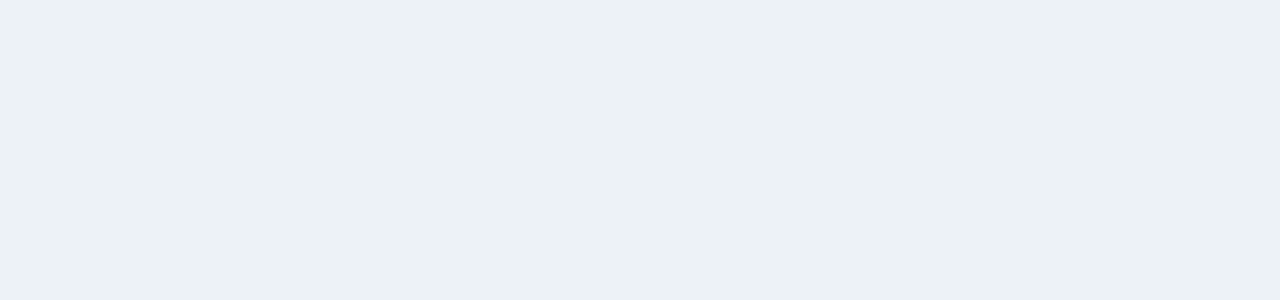
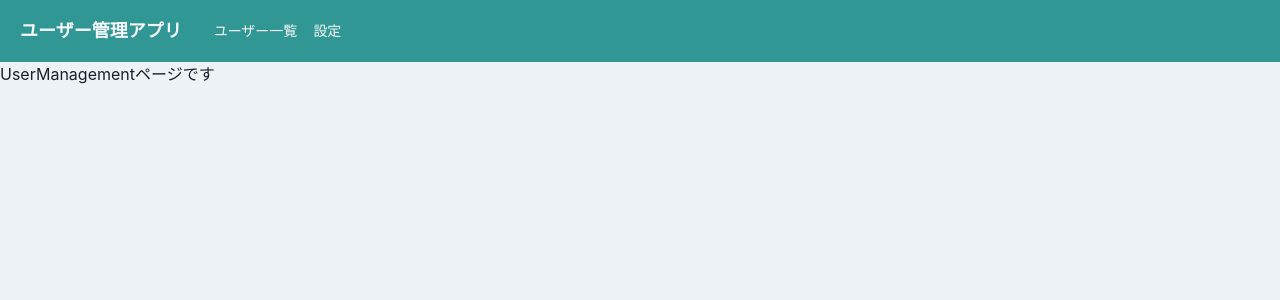
Before and after one commit to atsumu22/react-my-first-ts, a React (Create React App) app: page /home/user_management in a window 1280 px wide. Shown: the top 300 px of the page. Built offline with nearby package versions, Linux system fonts and the light colour scheme.

Commit message:
set navbar visual

```diff
--- a/package.json
+++ b/package.json
@@ -3,6 +3,7 @@
   "version": "0.1.0",
   "private": true,
   "dependencies": {
+    "@chakra-ui/icons": "^2.0.19",
     "@chakra-ui/react": "^2.7.0",
     "@emotion/react": "^11.11.1",
     "@emotion/styled": "^11.11.0",
--- /dev/null
+++ b/src/components/organisms/layout/Header.tsx
@@ -0,0 +1,32 @@
+import { HamburgerIcon } from "@chakra-ui/icons";
+import { Flex, Heading, Link, Box, IconButton } from "@chakra-ui/react"
+import { memo, FC } from 'react';
+
+export const Header: FC = memo(() => {
+  return (
+    <Flex
+      as="nav"
+      bg="teal.500"
+      color="gray.50"
+      align="center"
+      justify="space-between"
+      padding={{ base: 3, md: 5 }}
+    >
+      <Flex align="center" as="a" mr={8} _hover={{ cursor: "pointer" }}>
+        <Heading as="h1" fontSize={{ base: "md", md: "lg" }}>ユーザー管理アプリ</Heading>
+      </Flex>
+      <Flex align="center" fontSize="sm" flexGrow={2} display={{ base: "none", md: "flex" }}>
+        <Box pr={4}>
+          <Link>ユーザー一覧</Link>
+        </Box>
+        <Link>設定</Link>
+      </Flex>
+      <IconButton
+        aria-label="メニューボタン"
+        icon={<HamburgerIcon />}
+        size="md" variant="unstyled"
+        display={{ base: "block", md: "none" }}
+      />
+    </Flex>
+  )
+});
--- /dev/null
+++ b/src/components/pages/Page404.tsx
@@ -0,0 +1,5 @@
+import { memo, FC } from "react";
+
+export const Page404: FC = memo(() => {
+  return <p>Page404ページです</p>
+});
--- /dev/null
+++ b/src/components/template/HeaderLayout.tsx
@@ -0,0 +1,18 @@
+import { memo, ReactNode, FC } from 'react';
+
+import { Header } from '../organisms/layout/Header';
+
+type Props = {
+  children: ReactNode;
+}
+
+
+export const HeadeLayout: FC<Props> = memo((props) => {
+  const { children } = props;
+  return (
+    <>
+      <Header />
+      {children}
+    </>
+  )
+});
--- /dev/null
+++ b/src/router/HomeRoutes.tsx
@@ -0,0 +1,27 @@
+import { Home } from "../components/pages/Home";
+import { Page404 } from "../components/pages/Page404";
+import { Setting } from "../components/pages/Setting";
+import { UserManagement } from "../components/pages/UserManagement";
+
+export const homeRoutes = [
+  {
+    path: "/",
+    exact: true,
+    children: <Home />
+  },
+  {
+    path: "/user_management",
+    exact: false,
+    children: <UserManagement />
+  },
+  {
+    path: "/setting",
+    exact: false,
+    children: <Setting />
+  },
+  {
+    path: "*",
+    exact: false,
+    children: <Page404 />
+  },
+];
--- a/src/router/Router.tsx
+++ b/src/router/Router.tsx
@@ -2,6 +2,9 @@ import { memo, FC } from "react";
 import { Route, Switch } from "react-router-dom";
 
 import { Login } from "../components/pages/Login";
+import { homeRoutes } from "./HomeRoutes";
+import { Page404 } from "../components/pages/Page404";
+import { HeadeLayout } from "../components/template/HeaderLayout";
 
 export const Router: FC = memo(() => {
   return(
@@ -9,6 +12,22 @@ export const Router: FC = memo(() => {
       <Route exact path="/">
         <Login />
       </Route>
+      <Route path="/home" render={({ match: { url }}) => (
+        <Switch>
+          {homeRoutes.map((route) => (
+            <Route
+              key={route.path}
+              exact={route.exact}
+              path={`${url}${route.path}`}
+            >
+              <HeadeLayout>{route.children}</HeadeLayout>
+            </Route>
+          ))}
+        </Switch>
+      )} />
+      <Route path="*">
+        <Page404 />
+      </Route>
     </Switch>
   )
 });
```
Also changed, not shown: 1 other file (tests, documents, lock files or other folders).
